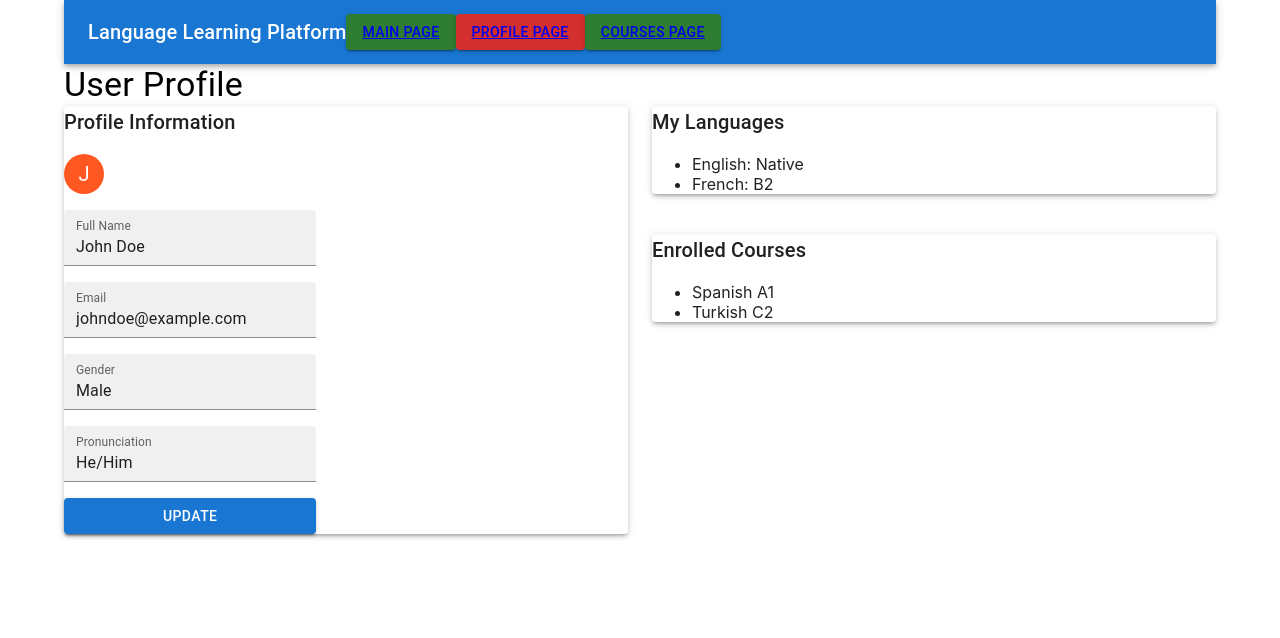
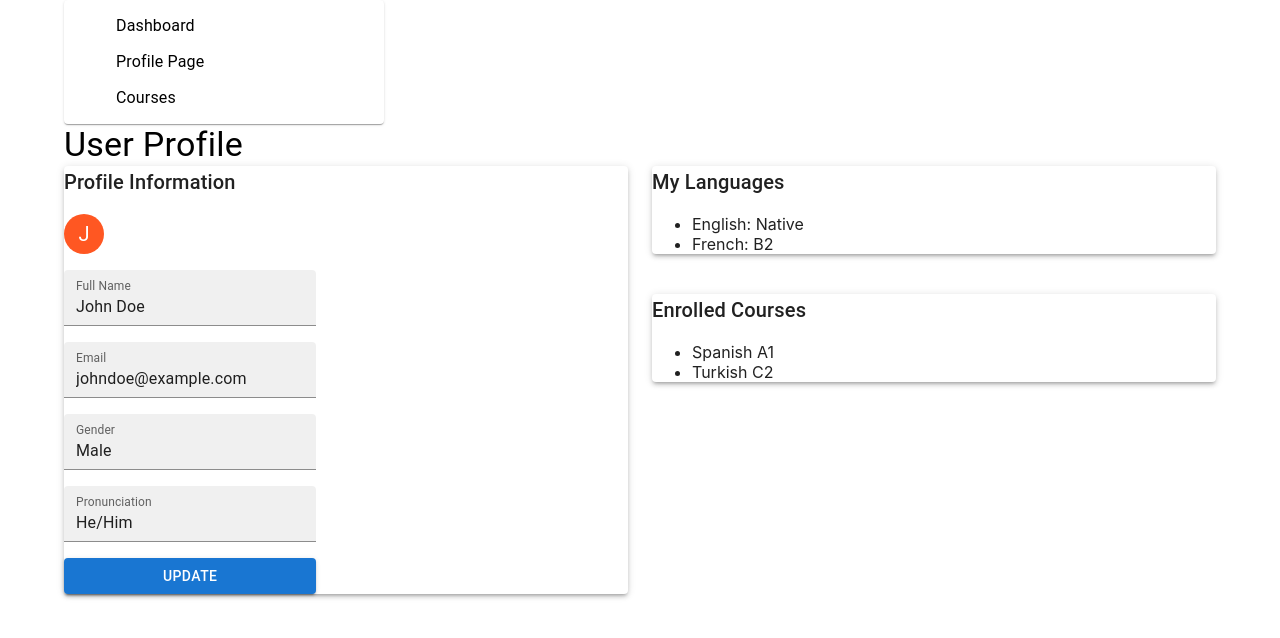
Before and after one commit to efecantepe/LanguageLearning, a React (Create React App) app in the folder learning-language/: page /profile in a window 1280 px wide. Shown: the top 638 px of the page. Built offline with nearby package versions, Linux system fonts and the light colour scheme.

Commit message:
Navigation Update

```diff
--- a/learning-language/src/Components/MainLayout.js
+++ b/learning-language/src/Components/MainLayout.js
@@ -1,6 +1,7 @@
 import React from 'react';
 import { styled } from '@mui/system';
 import { Container } from '@mui/material';
+import NavigationBar from './NavigationBar';
 
 const useStyles = styled((theme) => ({
   root: {
@@ -14,6 +15,7 @@ const MainLayout = ({ children }) => {
 
   return (
     <Container maxWidth="lg" className={classes.root}>
+      <NavigationBar/>
       {children}
     </Container>
   );
--- a/learning-language/src/Components/NavigationBar.js
+++ b/learning-language/src/Components/NavigationBar.js
@@ -1,45 +1,44 @@
 import React from 'react';
 import { Link } from 'react-router-dom';
 import { styled } from '@mui/system';
-import { AppBar, Toolbar, Typography, Button } from '@mui/material';
+import '../Css/Components.css'
+import { AppBar, Toolbar, Typography, Button, Paper, MenuList, ListItemIcon, MenuItem,ListItemText } from '@mui/material';
 
 const useStyles = styled((theme) => ({
   title: {
     flexGrow: 1,
   },
-  link: {
-    textDecoration: 'none',
-    color: 'inherit',
-    marginRight: theme.spacing(2),
-  },
 }));
 
 const NavigationBar = () => {
   const classes = useStyles();
+  return (
+    <Paper sx={{ width: 320, maxWidth: '100%' }}>
+    <MenuList>
+      <Link to="/" className='link-style'>
+        <MenuItem>
+          <ListItemIcon>
+          </ListItemIcon>
+          <ListItemText>Dashboard</ListItemText>
+        </MenuItem>
+      </Link>
+      <Link to="/profile" className='link-style'>
+        <MenuItem>
+          <ListItemIcon>
+          </ListItemIcon>
+          <ListItemText>Profile Page</ListItemText>
+        </MenuItem>
+      </Link>
+      <Link to="/courses" className='link-style'>
+        <MenuItem>
+          <ListItemIcon>
+          </ListItemIcon>
+          <ListItemText>Courses</ListItemText>
+        </MenuItem>
+      </Link>
+      </MenuList>
+    </Paper>
 
-  return (
-    <AppBar position="static">
-      <Toolbar>
-        <Typography variant="h6" className={classes.title}>
-          Language Learning Platform
-        </Typography>
-        <Button variant="contained" color="success">
-          <Link to="/" className={classes.link}>
-            Main Page
-          </Link>
-        </Button>
-        <Button variant="contained" color="error">
-          <Link to="/profile" className={classes.link}>
-            Profile Page
-          </Link>
-        </Button>
-        <Button variant="contained" color="success">
-          <Link to="/courses" className={classes.link}>
-            Courses Page
-          </Link>
-        </Button>
-      </Toolbar>
-    </AppBar>
   );
 };
 
--- /dev/null
+++ b/learning-language/src/Css/Components.css
@@ -0,0 +1,4 @@
+.link-style{
+    text-decoration: none;
+    color: black;
+}
--- a/learning-language/src/Pages/ClassPage.js
+++ b/learning-language/src/Pages/ClassPage.js
@@ -1,7 +1,6 @@
 import React, { useState } from 'react';
 import { Card, CardContent, Typography, Button } from '@mui/material';
 import CourseComponent from '../Components/CourseComponent';
-import NavigationBar from '../Components/NavigationBar';
 import Popup from '../Components/PopupComponent';
 import MainLayout from '../Components/MainLayout';
 
@@ -41,7 +40,6 @@ const ClassPage = () => {
   return (
     <MainLayout children={
       <div>
-        <NavigationBar/>
         <div>
           <Typography variant="h4" gutterBottom>
             Active Courses
--- a/learning-language/src/Pages/Home.js
+++ b/learning-language/src/Pages/Home.js
@@ -1,13 +1,11 @@
 import React from 'react';
 import { Link } from 'react-router-dom';
-import NavigationBar from '../Components/NavigationBar';
 import MainLayout from '../Components/MainLayout';
 
 const Home = () => {
   return (
     <MainLayout children={
     <div>
-      <NavigationBar />
       <h1>Welcome to the Language Learning Platform!</h1>
       <Link to="/profile">Go to Profile</Link>
     </div>
--- a/learning-language/src/Pages/ProfilePage.js
+++ b/learning-language/src/Pages/ProfilePage.js
@@ -3,7 +3,6 @@ import { deepOrange } from '@mui/material/colors';
 import React from 'react';
 import { styled } from '@mui/system';
 import { Grid, Paper, Typography, TextField,Stack,Button } from '@mui/material';
-import NavigationBar from '../Components/NavigationBar';
 import MainLayout from '../Components/MainLayout';
 
 const useStyles = styled((theme) => ({
@@ -82,7 +81,6 @@ const ProfilePage = () => {
   return (
     <MainLayout children={
     <div className={classes.root}>
-        <NavigationBar />
       <Typography variant="h4">User Profile</Typography>
       <Grid container spacing={3}>
         <Grid item xs={12} sm={6}>
```
